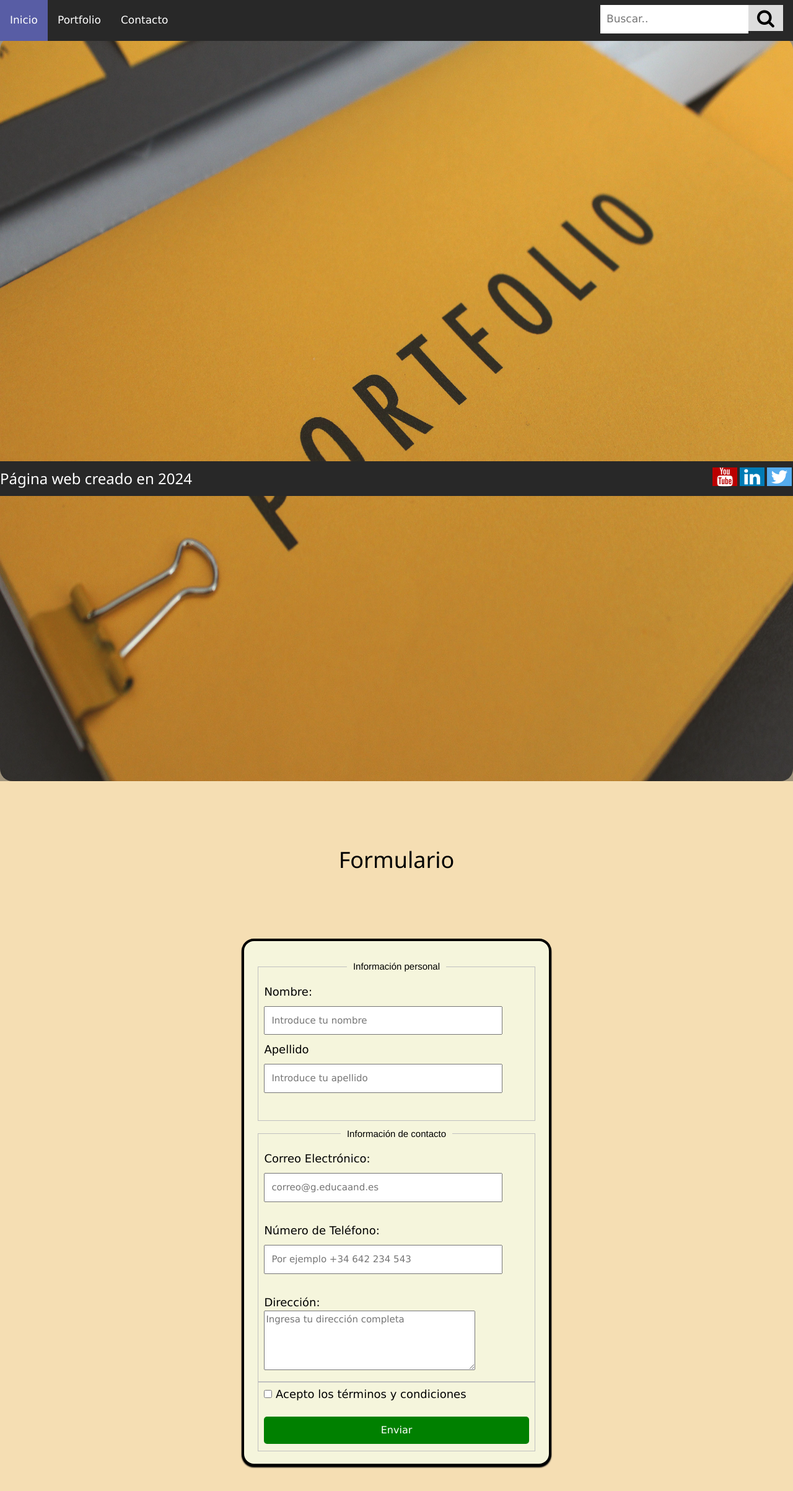
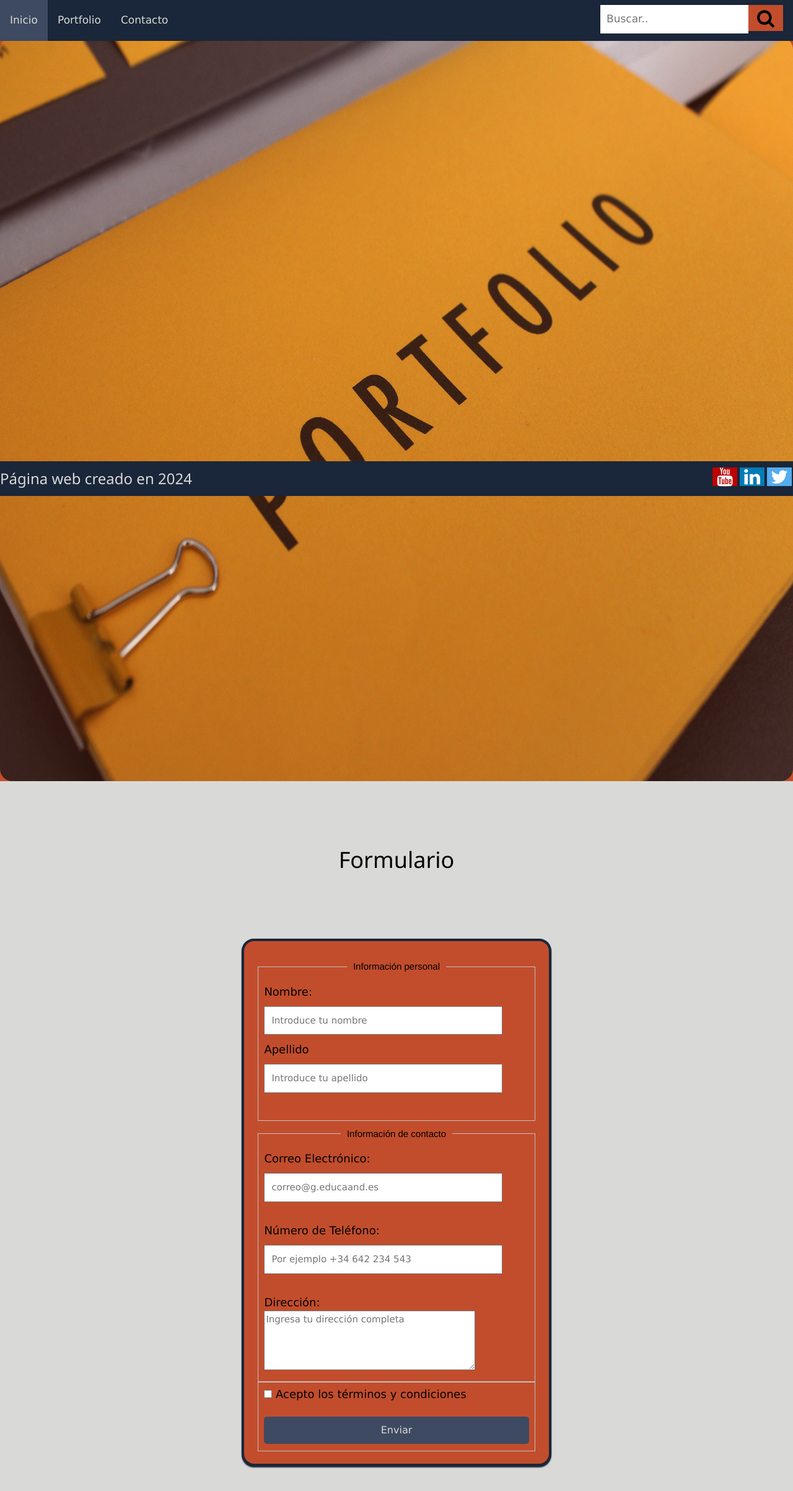
Before and after one commit to CH4a0/proyecto-web-final, a plain HTML site: page contactos.html in a window 1280 px wide. Shown: the whole page at 62% size. Drawn offline with nearby package versions, Linux system fonts and the light colour scheme.

Commit message:
Paleta de colores

```diff
--- a/archivo.css
+++ b/archivo.css
@@ -1,7 +1,14 @@
+:root {
+    --color1: #d9dad7;
+    --color2: #c24d2c;
+    --color3: #3e4a61;
+    --color4: #1a2639;
+  }
+
   body {
     margin: 0;
-    background-color: wheat;
-    overflow-x: hidden; /*para que no haya scrolls innecesarios */
+    background-color: var(--color1); /* Cambia el color de fondo al color 1 */
+    overflow-x: hidden; /* para que no haya scrolls innecesarios */
     font-size: 100%; /* Esto asegura que las fuentes sean responsivas */
   }
 
@@ -9,15 +16,15 @@ body {
     max-width: 100%;
     box-sizing: border-box;
   }
+
   header {
-    background-color: rgb(40, 40, 40);
+    background-color: var(--color4); /* Cambia el color de fondo del header al color 4 */
     overflow: hidden;
     position: fixed;
     z-index: 1;
     top: 0;
     left: 0;
     right: 0;
-
   }
 
   .img1 .foto1 {
@@ -26,16 +33,15 @@ header {
     height: 1200px;
     opacity: 80%;
   }
-.img1{
-    background-color: rgb(158, 146, 123);
+
+  .img1 {
+    background-color: var(--color2); /* Cambia el color de fondo al color 2 */
     margin-top: 60px;
     text-align: center;
   }
 
-
-.img2{
+  .img2 {
     margin-right: 10px;
-
   }
 
   .topnav a {
@@ -43,15 +49,15 @@ header {
     float: left;
     font-size: 17px;
     padding: 20px 16px;
-    color: white;
+    color: var(--color1); /* Cambia el color del texto al color 1 */
   }
 
   .topnav a:hover {
-    background-color: rgb(90, 90, 90);
+    background-color: var(--color3); /* Cambia el color de fondo al color 3 */
   }
 
   .topnav nav a.uno {
-    background-color: rgb(88, 93, 165);
+    background-color: var(--color3); /* Mantén el color de fondo al color 3 */
   }
 
   .topnav .buscador {
@@ -70,7 +76,7 @@ header {
     float: right;
     margin-top: 8px;
     margin-right: 16px;
-    background: #ddd;
+    background: var(--color2); /* Cambia el color de fondo al color 2 */
     border: none;
     cursor: pointer;
   }
@@ -120,82 +126,85 @@ table {
   }
 
   table th, table td {
-    border: 1px solid #000000;
+    border: 1px solid var(--color4); /* Cambia el color del borde al color 4 */
     padding: 20px;
     text-align: left;
   }
 
   table th {
-    background-color: #ffffff;
+    background-color: var(--color1); /* Cambia el color de fondo al color 1 */
   }
 
-
-aside{
+  aside {
     float: left;
   }
+
   .contenido {
     text-align: center;
-
   }
 
-footer{
+  footer {
     margin: auto;
-    background-color:rgb(40, 40, 40) ;
-    color: white;
-    position:fixed;
+    background-color: var(--color4); /* Cambia el color de fondo al color 4 */
+    color: var(--color1); /* Cambia el color del texto al color 1 */
+    position: fixed;
     bottom: 0;
     right: 0;
     left: 0;
   }
 
-.textofooter{
+  .textofooter {
     float: left;
   }
 
-
   /* formulario */
 
-h1{
+  h1 {
     margin-top: 100px;
     text-align: center;
   }
+
   .contenedor {
     margin: 40px auto;
     margin-top: 100px;
-    background-color: beige;
+    background-color: var(--color2); /* Cambia el color de fondo al color 2 */
     border-radius: 20px;
     padding: 20px;
-    border: solid 4px black;
-    box-shadow: 0 2px 2px black;
+    border: solid 4px var(--color4); /* Cambia el color del borde al color 4 */
+    box-shadow: 0 2px 2px var(--color4); /* Cambia el color de la sombra al color 4 */
     width: 500px;
   }
-.contenedor legend{
+
+  .contenedor legend {
     font-family: 'Franklin Gothic Medium', 'Arial Narrow', Arial, sans-serif;
     text-align: center;
     padding: 10px;
   }
-label{
+
+  label {
     font-size: large;
   }
+
   /* input del formulario */
-.A{
+  .A {
     margin: auto;
     margin-bottom: 10px;
     margin-top: 10px;
     padding: 10px;
     width: 90%;
   }
+
   textarea {
     resize: vertical;
     margin-right: 3px;
     margin: auto;
   }
 
-.boton{
+  .boton {
     width: 100%;
     padding: 10px;
-    background-color: green;
-    color: white;
+    background-color: var(--color3); /* Cambia el color de fondo al color 3 */
+    color: var(--color1); /* Cambia el color del texto al color 1 */
     border: none;
     border-radius: 5px;
     cursor: pointer;
@@ -207,7 +216,7 @@ textarea {
     width: 40px;
     text-align: center;
     text-decoration: none;
-    margin: 5px 2px
+    margin: 5px 2px;
   }
 
   .fa-twitter {
@@ -216,12 +225,14 @@ textarea {
     color: white;
     float: right;
   }
+
   .fa-linkedin {
     margin-top: 10px;
     background: #007bb5;
     color: white;
     float: right;
   }
+
   .fa-youtube {
     margin-top: 10px;
     background: #bb0000;
--- a/contactos.html
+++ b/contactos.html
@@ -26,9 +26,10 @@
 <body>
   <header>
     <div class="topnav" id="miTopnav">
-      <nav><a class="uno" href="./index.html">Inicio</a></nav>
-      <nav><a href="./index.html">Portfolio</a></nav>
-      <nav><a href="./contactos.html">Contacto</a></nav>
+      <nav>
+      <a class="uno" href="./index.html">Inicio</a></nav>
+      <a href="./index.html">Portfolio</a>
+      <a href="./contactos.html">Contacto</a>
       <div class="buscador">
         <form action="/action_page.php">
           <input type="text" placeholder="Buscar.." name="search">
```
Lines whose indentation alone changed are shown as unchanged.
